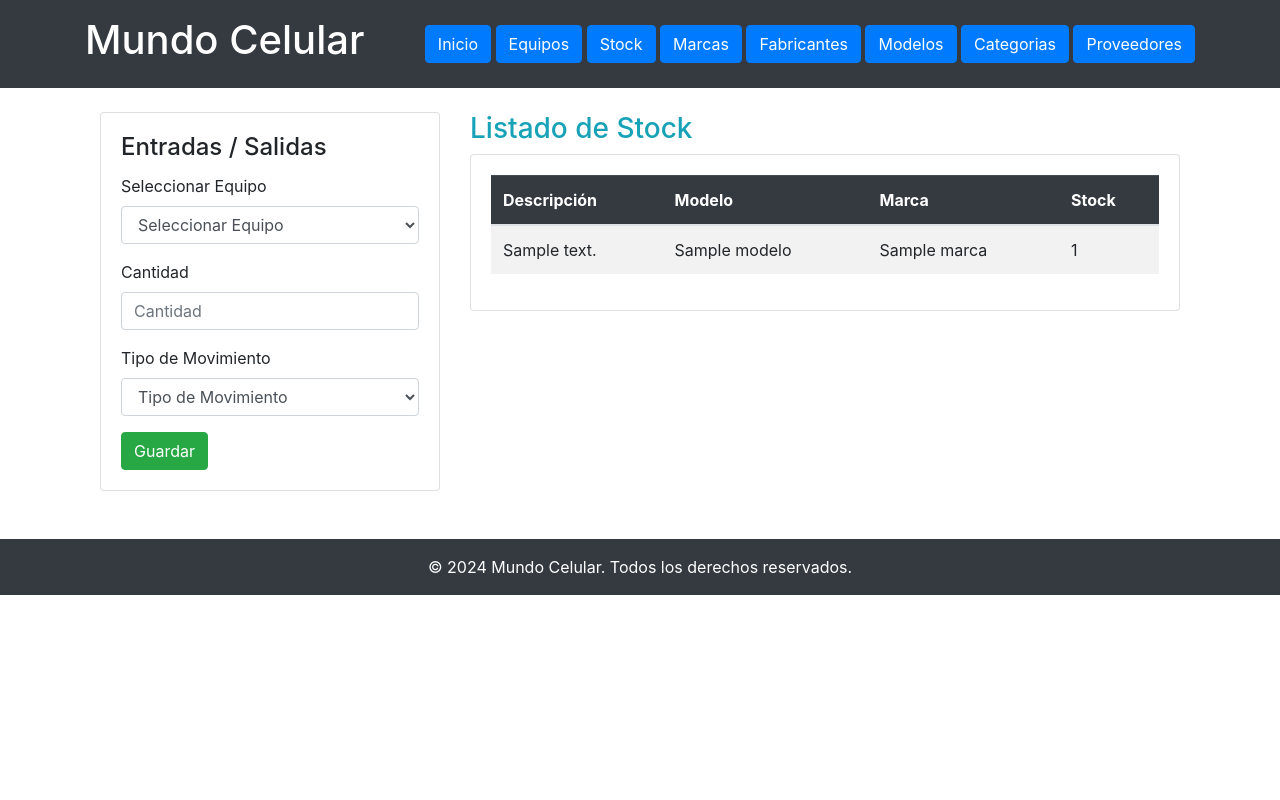
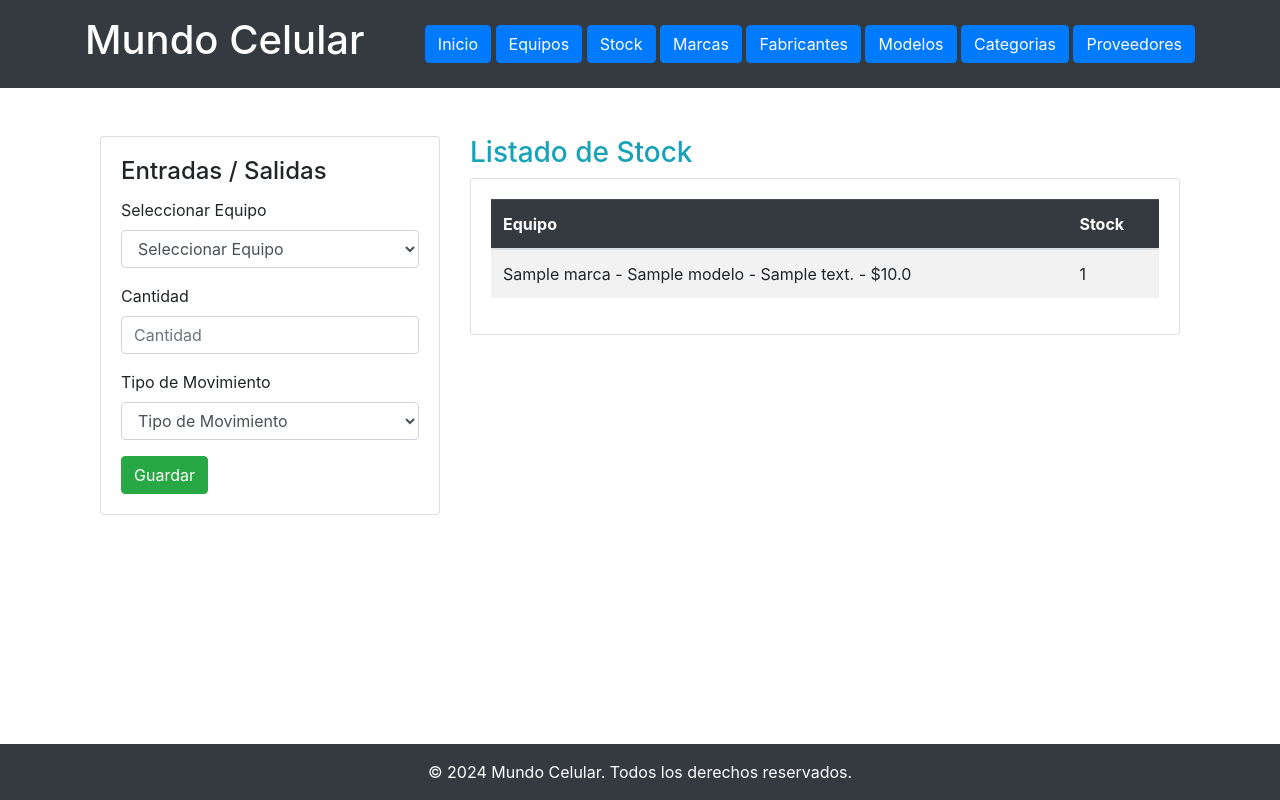
Before and after one commit to joninet2971/efi_python, a Flask app: page /stock in a window 1280 px wide. Run offline with Flask 3, Linux system fonts and the light colour scheme; tables that the repository leaves empty hold one stand-in row (values such as "Sample post"); some libraries are stand-ins or nearby versions.

Commit message:
actualizacion total

```diff
--- /dev/null
+++ b/static/css/styles.css
@@ -0,0 +1,21 @@
+html, body {
+    height: 100%;
+}
+
+body {
+    display: flex;
+    flex-direction: column;
+    min-height: 100vh;
+}
+
+main {
+    flex: 1;
+    padding-bottom: 60px;
+}
+
+footer{
+    position: fixed;
+    left: 0;
+    bottom: 0;
+    width: 100%;
+}
--- a/templates/stock.html
+++ b/templates/stock.html
@@ -46,18 +46,14 @@
                     <table class="table table-striped">
                         <thead class="table-dark">
                             <tr>
-                                <th>Descripción</th>
-                                <th>Modelo</th>
-                                <th>Marca</th>
+                                <th>Equipo</th>
                                 <th>Stock</th>
                             </tr>
                         </thead>
                         <tbody>
                             {% for equipo in equipos %}
                             <tr>
-                                <td>{{ equipo.descripcion }}</td>
-                                <td>{{ equipo.modelo.nombre_modelo }}</td>
-                                <td>{{ equipo.marca.nombre_marca }}</td>
+                                <td>{{ equipo.marca.nombre_marca }}  -  {{ equipo.modelo.nombre_modelo }}  -  {{ equipo.descripcion }}  -  ${{ equipo.costo }}</td>
                                 <td>{{ stock_actual[equipo.id] }}</td>
                             </tr>
                             {% endfor %}
--- a/templates/template_base.html
+++ b/templates/template_base.html
@@ -10,6 +10,7 @@
 
     <!-- Bootstrap CSS -->
     <link rel="stylesheet" href="https://stackpath.bootstrapcdn.com/bootstrap/4.3.1/css/bootstrap.min.css" integrity="sha384-ggOyR0iXCbMQv3Xipma34MD+dH/1fQ784/j6cY/iJTQUOhcWr7x9JvoRxT2MZw1T" crossorigin="anonymous">
+    <link rel="stylesheet" href="{{ url_for('static', filename='css/styles.css') }}">
   </head>
   <body>
     <header class="bg-dark py-3 mb-4">
@@ -28,14 +29,14 @@
         </div>
     </header>
 
-    <div class="container">
-      {% block body %}{% endblock %}
-    </div>
+    <main>
+        <div class="container">
+        {% block body %}{% endblock %}
+        </div>
+    </main>
 
     <footer class="bg-dark py-3 mt-4">
-        <div class="container">
-            <p class="text-white text-center mb-0">© 2024 Mundo Celular. Todos los derechos reservados.</p>
-        </div>
+        <p class="text-white text-center mb-0">© 2024 Mundo Celular. Todos los derechos reservados.</p>
     </footer>
 
     <!-- Optional JavaScript -->
```
Also changed, not shown: routes/equipos.py (+18 -12 lines), templates/equipos.html (+4 -5 lines).
